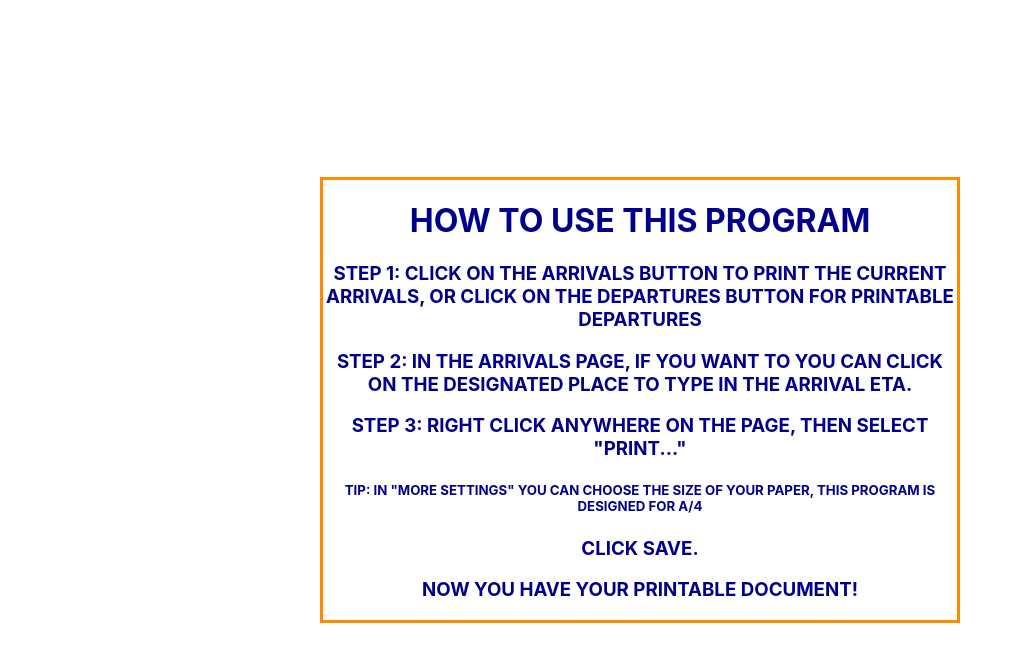
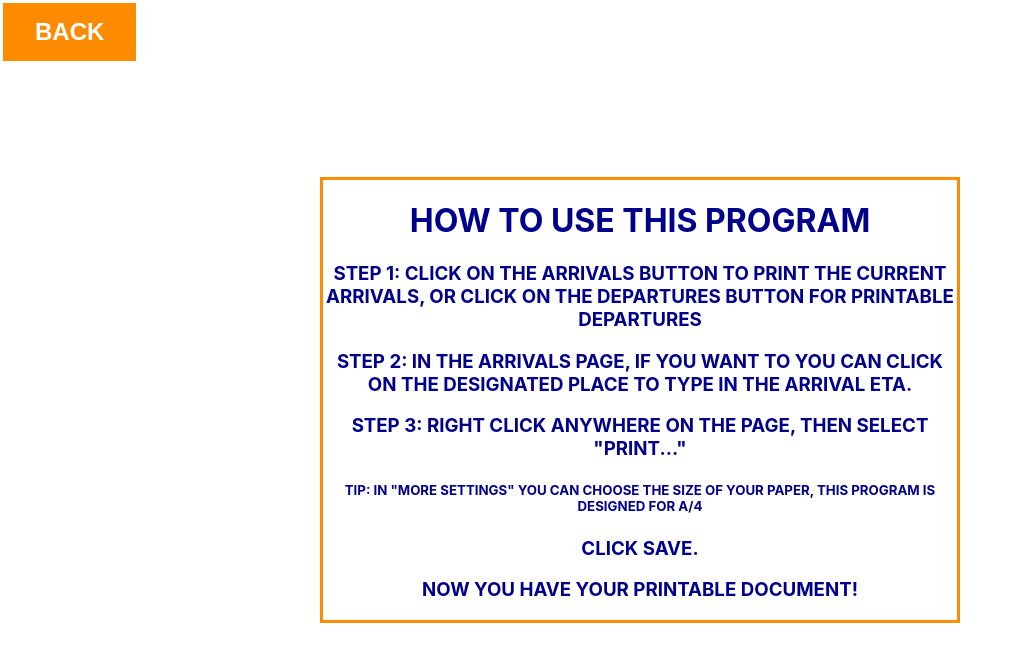
Before and after one commit to SzedlacsekGigi/tasstrip-frontend, a React (Create React App) app: page /howto in a window 1280 px wide. Shown: the top 662 px of the page, without its empty margins (0-1020 px from the left). Built offline with nearby package versions, Linux system fonts and the light colour scheme.

Commit message:
Added back button to every page for easier going back to the landing page

```diff
--- a/src/App.css
+++ b/src/App.css
@@ -328,3 +328,7 @@ button{
 .departures-button{
   background-color: darkblue;
 }
+
+.back-button{
+  position: absolute;
+}
--- a/src/Components/ArrivalPage.js
+++ b/src/Components/ArrivalPage.js
@@ -1,8 +1,10 @@
 import React, {Component} from "react";
 import axios from "axios";
 import Arrival from "./Arrival";
+import BackButton from "./BackButton";
+import {Grid} from "react-mdl";
 
-class ArrivalPage extends Component{
+class ArrivalPage extends Component {
 
     state = {
         arrivals: []
@@ -13,16 +15,19 @@ class ArrivalPage extends Component{
             .then(response => {
                 this.setState({arrivals: Array.from(response.data)});
             }).catch(error => {
-                console.log(error);
+            console.log(error);
         });
     };
 
     render() {
         return (
             <div className="arrivals-page">
-                {this.state.arrivals.map((arrival) => (
-                    <Arrival arrival={arrival}/>
-                ))}
+                <Grid>
+                    {this.state.arrivals.map((arrival) => (
+                        <Arrival arrival={arrival}/>
+                    ))}
+                </Grid>
+                <BackButton/>
             </div>
         );
     }
--- /dev/null
+++ b/src/Components/BackButton.js
@@ -0,0 +1,32 @@
+import React, {Component} from "react";
+import {Redirect} from "react-router-dom";
+
+class BackButton extends Component{
+    state = {
+        redirect: false
+    }
+
+    onClick = (e) => {
+        e.preventDefault();
+        this.setState({redirect: true});
+    }
+
+    renderRedirect = () => {
+        if (this.state.redirect) {
+            return <Redirect to="/"/>
+        }
+    }
+
+
+    render() {
+        return (
+            <div className="back-button">
+                {this.renderRedirect()}
+                <button className="arrivals-button" onClick={this.onClick}>Back</button>
+            </div>
+        );
+    }
+
+}
+
+export default BackButton;
--- a/src/Components/Departure.js
+++ b/src/Components/Departure.js
@@ -1,6 +1,5 @@
 import React, {Component} from "react";
 import {Cell, Grid} from "react-mdl";
-import { InputBase } from '@material-ui/core';
 
 
 class Departure extends Component {
--- a/src/Components/DeparturePage.js
+++ b/src/Components/DeparturePage.js
@@ -2,6 +2,7 @@ import React, {Component} from "react";
 import axios from "axios";
 import {Grid} from "react-mdl";
 import Departure from "./Departure";
+import BackButton from "./BackButton";
 
 class DeparturePage extends Component{
 
@@ -26,6 +27,7 @@ class DeparturePage extends Component{
                         <Departure departure={departure}/>
                     ))}
                 </Grid>
+                <BackButton/>
             </div>
         );
     }
--- a/src/Components/Howto.js
+++ b/src/Components/Howto.js
@@ -1,4 +1,5 @@
 import React, {Component} from "react";
+import BackButton from "./BackButton";
 
 class Howto extends Component {
 
@@ -17,6 +18,7 @@ class Howto extends Component {
                     <h3>Click save.</h3>
                     <h3>Now you have your printable document!</h3>
                 </div>
+                <BackButton/>
             </div>
         );
     }
```
